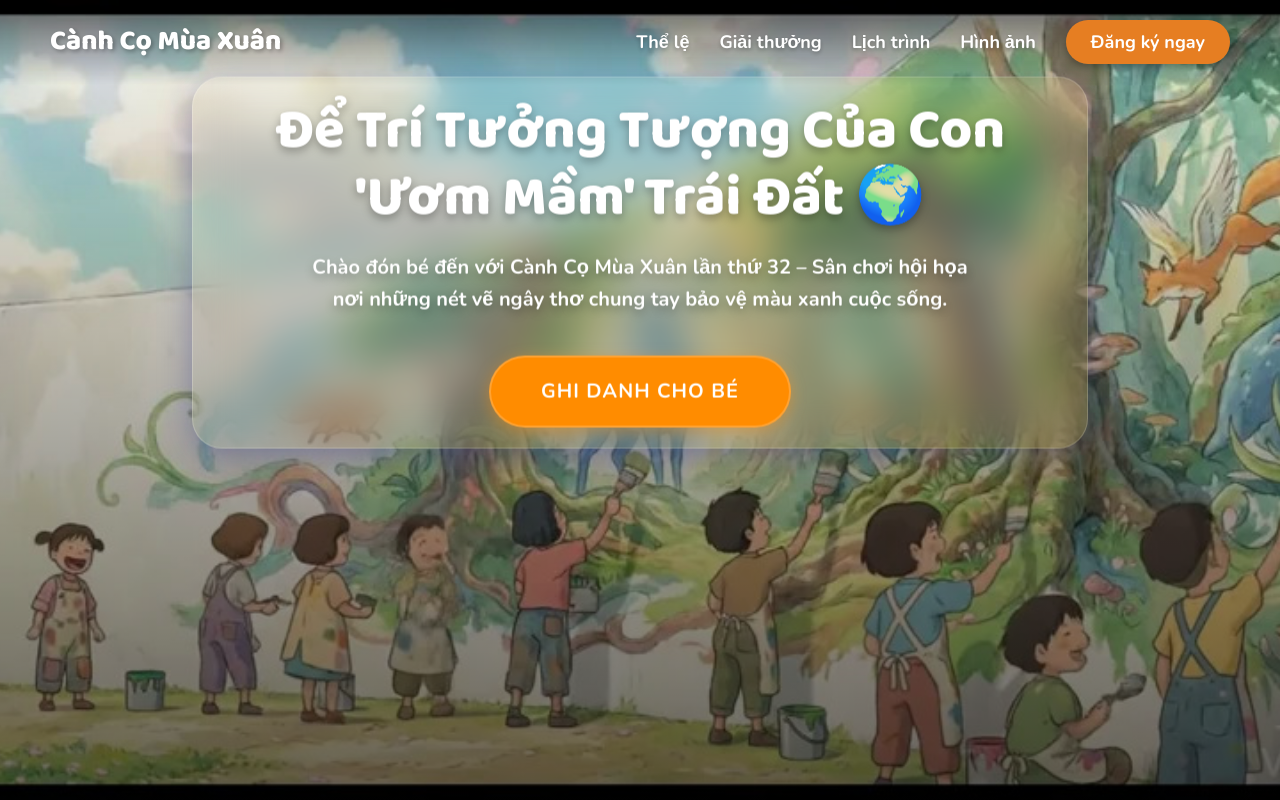
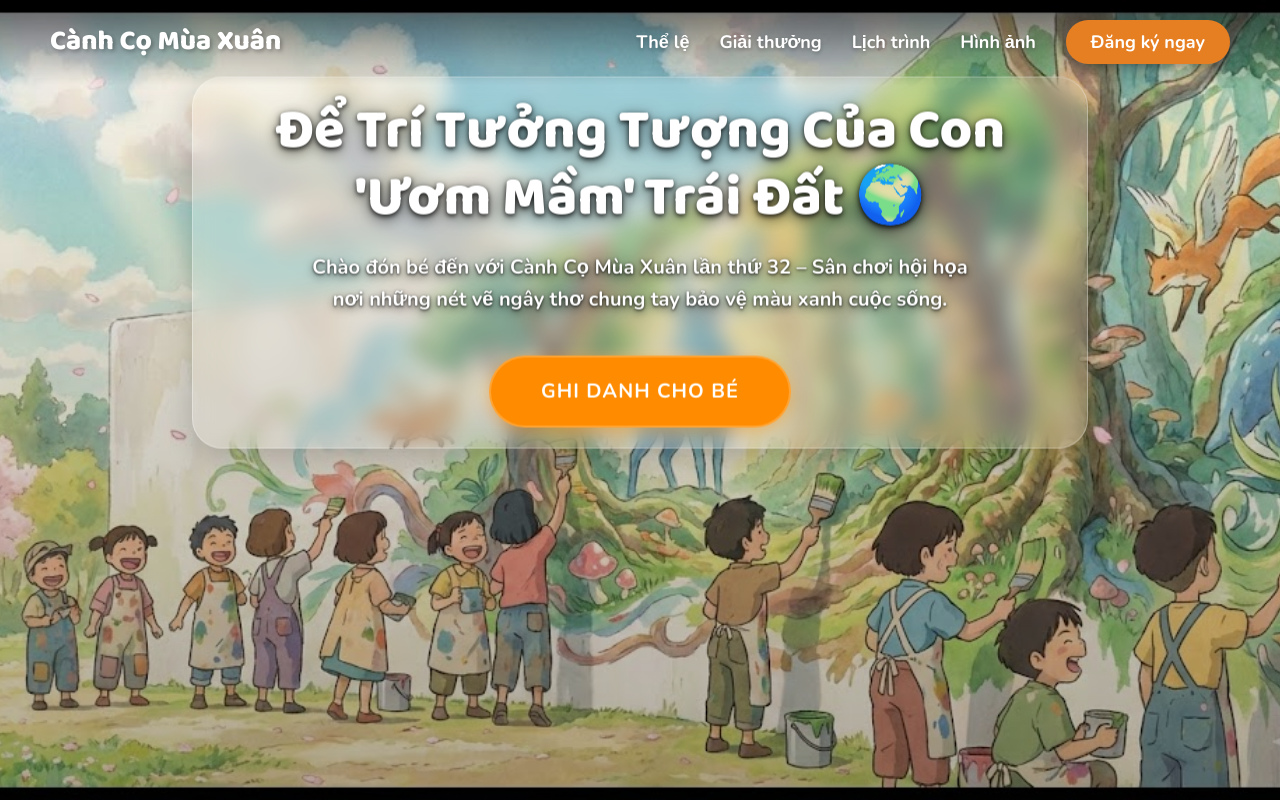
Before and after one commit to KHOAAI-HILL/Landing_Page, a plain HTML site: page index.html in a window 1280 px wide. Shown: the top 800 px of the page. Drawn offline with nearby package versions, Linux system fonts and the light colour scheme.

Commit message:
Update banner image to 1.jpg and optimize Hero section for better visibility

```diff
--- a/index.html
+++ b/index.html
@@ -15,8 +15,7 @@
 
 <body>
     <header class="hero">
-        <canvas id="hero-canvas"
-            style="position: absolute; top: 0; left: 0; width: 100%; height: 100%; z-index: 0;"></canvas>
+
         <nav class="navbar">
             <div class="logo">Cành Cọ Mùa Xuân</div>
             <div class="menu-toggle" id="mobile-menu">
@@ -43,92 +42,7 @@
         </div>
     </header>
 
-    <script>
-        document.addEventListener("DOMContentLoaded", function () {
-            const canvas = document.getElementById("hero-canvas");
-            const ctx = canvas.getContext("2d");
-            const frameCount = 192; // Total number of images
-            const images = [];
-            const imagePath = "anh-1/seq_"; // Prefix
 
-            // Resize canvas to fill screen
-            function resizeCanvas() {
-                canvas.width = window.innerWidth;
-                canvas.height = window.innerHeight;
-            }
-            window.addEventListener('resize', resizeCanvas);
-            resizeCanvas();
-
-            // Preload images
-            let imagesLoaded = 0;
-            for (let i = 1; i <= frameCount; i++) {
-                const img = new Image();
-                img.src = `${imagePath}${i}.jpg`;
-                img.onload = () => {
-                    imagesLoaded++;
-                    if (imagesLoaded === 1 && i === 1) {
-                        // Draw first frame immediately when ready
-                        drawFrame(0);
-                    }
-                };
-                images.push(img);
-            }
-
-            // Animation Loop
-            let currentFrame = 0;
-            const fps = 24;
-            const interval = 1000 / fps;
-            let lastTime = Date.now();
-
-            function drawFrame(frameIndex) {
-                if (images[frameIndex] && images[frameIndex].complete) {
-                    // Draw image covering the canvas (simulate object-fit: cover)
-                    const img = images[frameIndex];
-                    const canvasRatio = canvas.width / canvas.height;
-                    const imgRatio = img.width / img.height;
-                    let drawWidth, drawHeight, offsetX, offsetY;
-
-                    if (canvasRatio > imgRatio) {
-                        drawWidth = canvas.width;
-                        drawHeight = canvas.width / imgRatio;
-                        offsetX = 0;
-                        offsetY = (canvas.height - drawHeight) / 2; // Center vertically
-                        // For mobile preference (bottom alignment), we might want offsetY to be different
-                        // But for general 'cover center', this is standard.
-                        // Let's implement 'center bottom' logic if on mobile?
-                        // Actually, CSS on .hero handles layout.
-                        // For the canvas image drawing, let's stick to center-center or mimic the CSS 'center bottom' logic if possible.
-
-                        if (window.innerWidth <= 768) {
-                            offsetY = canvas.height - drawHeight; // Align bottom
-                        }
-                    } else {
-                        drawWidth = canvas.height * imgRatio;
-                        drawHeight = canvas.height;
-                        offsetX = (canvas.width - drawWidth) / 2;
-                        offsetY = 0;
-                    }
-
-                    ctx.clearRect(0, 0, canvas.width, canvas.height);
-                    ctx.drawImage(img, offsetX, offsetY, drawWidth, drawHeight);
-                }
-            }
-
-            function animate() {
-                requestAnimationFrame(animate);
-                const now = Date.now();
-                const delta = now - lastTime;
-
-                if (delta > interval) {
-                    lastTime = now - (delta % interval);
-                    drawFrame(currentFrame);
-                    currentFrame = (currentFrame + 1) % frameCount;
-                }
-            }
-
-            animate();
-        });
-    </script>
 
     <!-- Section 2: Detailed Information & Prizes -->
     <section id="info" class="section-info-prizes">
--- a/style.css
+++ b/style.css
@@ -201,7 +201,7 @@ body {
     width: 100%;
     height: 100vh;
     /* Static background as placeholder while Canvas loads */
-    background-image: url('anh-1/seq_1.jpg');
+    background-image: url('1.jpg');
     background-size: cover;
     background-position: center bottom;
 
@@ -213,16 +213,7 @@ body {
     overflow: hidden;
 }
 
-#hero-canvas {
-    position: absolute;
-    top: 0;
-    left: 0;
-    width: 100%;
-    height: 100%;
-    object-fit: cover;
-    z-index: 0;
-    /* Behind overlay */
-}
+
 
 .hero-overlay {
     position: absolute;
@@ -230,8 +221,8 @@ body {
     left: 0;
     width: 100%;
     height: 100%;
-    background: linear-gradient(to top, rgba(0, 0, 0, 0.6), transparent);
-    /* Darker bottom for contrast */
+    background: linear-gradient(to top, rgba(0, 0, 0, 0.3), transparent);
+    /* Lighter overlay to show banner clearly */
     z-index: 1;
 }
 
@@ -252,15 +243,15 @@ body {
 /* Glassmorphism Card */
 /* Glassmorphism Card */
 .glass-card {
-    background: rgba(255, 255, 255, 0.05);
-    /* Barely visible opacity (5%) */
-    backdrop-filter: blur(20px);
-    -webkit-backdrop-filter: blur(20px);
+    background: rgba(255, 255, 255, 0.15);
+    /* Slightly more visible for text readability */
+    backdrop-filter: blur(10px);
+    -webkit-backdrop-filter: blur(10px);
     padding: 20px 30px;
     /* Reduced vertical padding by 50% */
     border-radius: 30px;
-    border: 1px solid rgba(255, 255, 255, 0.2);
-    box-shadow: 0 8px 32px 0 rgba(31, 38, 135, 0.37);
+    border: 1px solid rgba(255, 255, 255, 0.3);
+    box-shadow: 0 8px 32px 0 rgba(0, 0, 0, 0.2);
 }
 
 .hero-title {
@@ -270,8 +261,8 @@ body {
     color: #FFFFFF;
     margin-bottom: 20px;
     line-height: 1.2;
-    text-shadow: 0px 4px 10px rgba(0, 0, 0, 0.3);
-    /* Subtle drop shadow */
+    text-shadow: 0px 4px 15px rgba(0, 0, 0, 0.6), 0px 2px 5px rgba(0, 0, 0, 0.8);
+    /* Stronger shadow for better readability */
     text-transform: none;
 }
 
@@ -283,8 +274,8 @@ body {
     color: #FFFFFF;
     text-transform: none;
     margin-bottom: 40px;
-    text-shadow: 0px 4px 10px rgba(0, 0, 0, 0.3);
-    /* Subtle drop shadow */
+    text-shadow: 0px 3px 10px rgba(0, 0, 0, 0.6), 0px 1px 3px rgba(0, 0, 0, 0.8);
+    /* Stronger shadow for better readability */
     max-width: 80%;
     line-height: 1.6;
 }
@@ -382,6 +373,7 @@ html {
         max-width: 100%;
         display: -webkit-box;
         -webkit-line-clamp: 3;
+        line-clamp: 3;
         -webkit-box-orient: vertical;
         overflow: hidden;
     }
```
